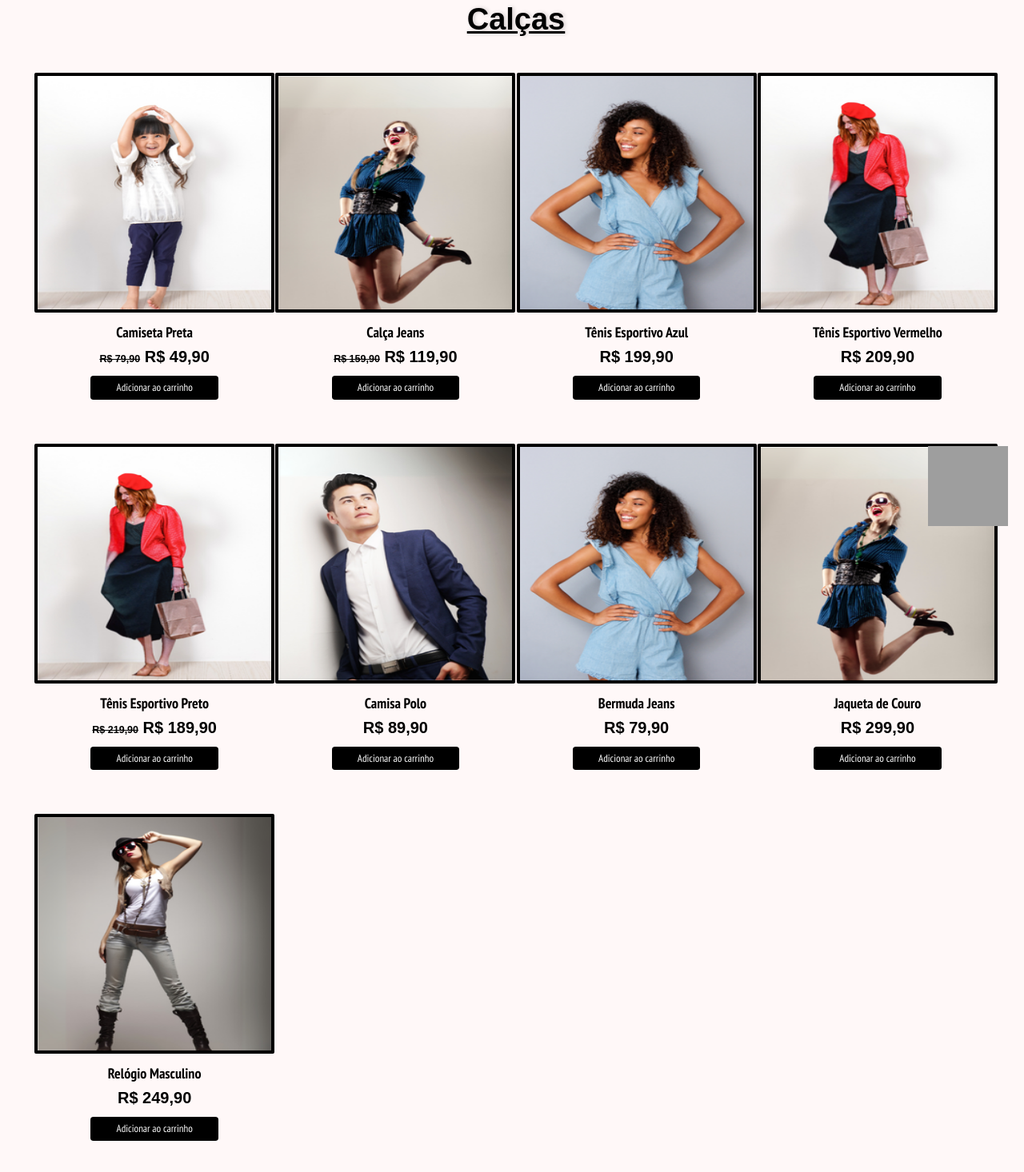
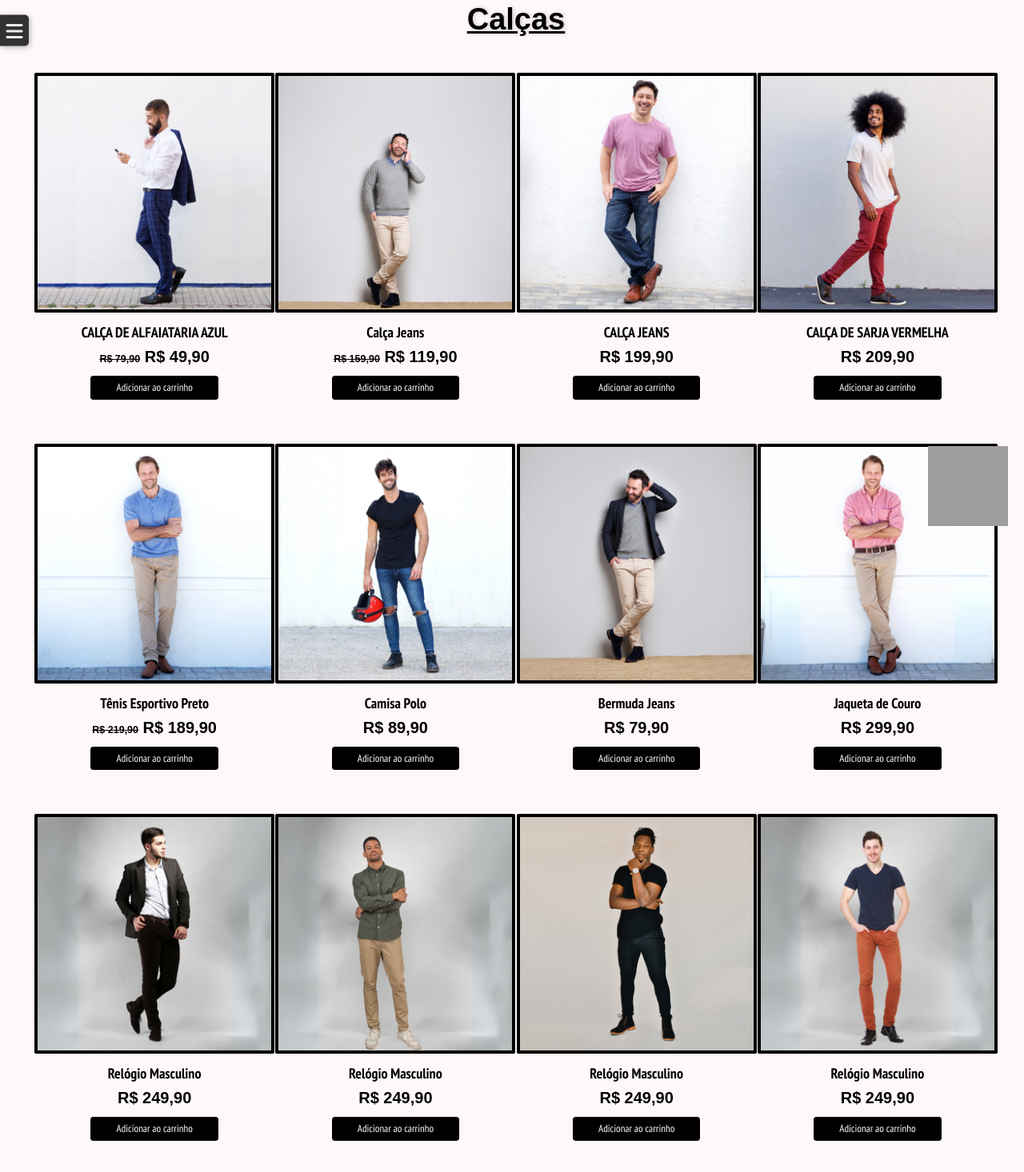
Before and after one commit to gabrielmrezende/Projeto2-PW-CEUB, a plain HTML site: page masculino/calcas.html in a window 1280 px wide. Shown: the part 122-1588 px from the top of the page at 80% size. Drawn offline with nearby package versions, Linux system fonts and the light colour scheme; grey boxes are pictures that could not be loaded; a web font is replaced by a local one.

Commit message:
imagens incluidas

```diff
--- a/masculino/calcas.html
+++ b/masculino/calcas.html
@@ -113,6 +113,10 @@
       </div>
     </header>
 
+    <button id="toggle-filtros" class="toggle-filtros">
+      <i class="fas fa-bars"></i>
+    </button>
+
     <!-- Dentro do <main> substitua tudo por: -->
     <main>
       <section class="secao-masculino">
@@ -153,8 +157,11 @@
           <h2>Calças</h2>
           <div class="produtos-grid">
             <div class="produto-card">
-              <img src="../assets/images/1.png" alt="Camiseta Preta" />
-              <h3>Camiseta Preta</h3>
+              <img
+                src="../assets/images/masculino/calcas/calça1.png"
+                alt="Camiseta Preta"
+              />
+              <h3>CALÇA DE ALFAIATARIA AZUL</h3>
               <p class="preco"><span>R$ 79,90</span> R$ 49,90</p>
               <button
                 class="btn-adicionar"
@@ -167,7 +174,10 @@
             </div>
 
             <div class="produto-card">
-              <img src="../assets/images/5.png" alt="Calça Jeans" />
+              <img
+                src="../assets/images/masculino/calcas/calça2.png"
+                alt="Calça Jeans"
+              />
               <h3>Calça Jeans</h3>
               <p class="preco"><span>R$ 159,90</span> R$ 119,90</p>
               <button
@@ -181,8 +191,11 @@
             </div>
 
             <div class="produto-card">
-              <img src="../assets/images/4.png" alt="Tênis Esportivo Azul" />
-              <h3>Tênis Esportivo Azul</h3>
+              <img
+                src="../assets/images/masculino/calcas/calça3.png"
+                alt="Tênis Esportivo Azul"
+              />
+              <h3>CALÇA JEANS</h3>
               <p>R$ 199,90</p>
               <button
                 class="btn-adicionar"
@@ -195,8 +208,11 @@
             </div>
 
             <div class="produto-card">
-              <img src="../assets/images/2.png" alt="Tênis Esportivo Vermelho" />
-              <h3>Tênis Esportivo Vermelho</h3>
+              <img
+                src="../assets/images/masculino/calcas/calça4.png"
+                alt="Tênis Esportivo Vermelho"
+              />
+              <h3>CALÇA DE SARJA VERMELHA</h3>
               <p>R$ 209,90</p>
               <button
                 class="btn-adicionar"
@@ -210,11 +226,11 @@
 
             <div class="produto-card">
               <img
-                src="../assets/images/2.png"
+                src="../assets/images/masculino/calcas/calça5.png"
                 alt="Tênis Esportivo Preto"
               />
               <h3>Tênis Esportivo Preto</h3>
-              <p class="preco"> <span>R$ 219,90</span> R$ 189,90</p>
+              <p class="preco"><span>R$ 219,90</span> R$ 189,90</p>
               <button
                 class="btn-adicionar"
                 data-id="5"
@@ -226,7 +242,10 @@
             </div>
 
             <div class="produto-card">
-              <img src="../assets/images/3.png" alt="Camisa Polo" />
+              <img
+                src="../assets/images/masculino/calcas/calça6.png"
+                alt="Camisa Polo"
+              />
               <h3>Camisa Polo</h3>
               <p>R$ 89,90</p>
               <button
@@ -240,7 +259,10 @@
             </div>
 
             <div class="produto-card">
-              <img src="../assets/images/4.png" alt="Bermuda Jeans" />
+              <img
+                src="../assets/images/masculino/calcas/calça7.png"
+                alt="Bermuda Jeans"
+              />
               <h3>Bermuda Jeans</h3>
               <p>R$ 79,90</p>
               <button
@@ -254,7 +276,10 @@
             </div>
 
             <div class="produto-card">
-              <img src="../assets/images/5.png" alt="Jaqueta de Couro" />
+              <img
+                src="../assets/images/masculino/calcas/calça8.png"
+                alt="Jaqueta de Couro"
+              />
               <h3>Jaqueta de Couro</h3>
               <p>R$ 299,90</p>
               <button
@@ -268,7 +293,58 @@
             </div>
 
             <div class="produto-card">
-              <img src="../assets/images/6.png" alt="Relógio Masculino" />
+              <img
+                src="../assets/images/masculino/calcas/calça9.png"
+                alt="Relógio Masculino"
+              />
+              <h3>Relógio Masculino</h3>
+              <p>R$ 249,90</p>
+              <button
+                class="btn-adicionar"
+                data-id="9"
+                data-nome="Relógio Masculino"
+                data-preco="249.90"
+              >
+                Adicionar ao carrinho
+              </button>
+            </div>
+            <div class="produto-card">
+              <img
+                src="../assets/images/masculino/calcas/calça10.png"
+                alt="Relógio Masculino"
+              />
+              <h3>Relógio Masculino</h3>
+              <p>R$ 249,90</p>
+              <button
+                class="btn-adicionar"
+                data-id="9"
+                data-nome="Relógio Masculino"
+                data-preco="249.90"
+              >
+                Adicionar ao carrinho
+              </button>
+            </div>
+            <div class="produto-card">
+              <img
+                src="../assets/images/masculino/calcas/calça11.png"
+                alt="Relógio Masculino"
+              />
+              <h3>Relógio Masculino</h3>
+              <p>R$ 249,90</p>
+              <button
+                class="btn-adicionar"
+                data-id="9"
+                data-nome="Relógio Masculino"
+                data-preco="249.90"
+              >
+                Adicionar ao carrinho
+              </button>
+            </div>
+            <div class="produto-card">
+              <img
+                src="../assets/images/masculino/calcas/calça12.png"
+                alt="Relógio Masculino"
+              />
               <h3>Relógio Masculino</h3>
               <p>R$ 249,90</p>
               <button
```
Also changed, not shown: masculino/tenis.html (+10 -6 lines).
